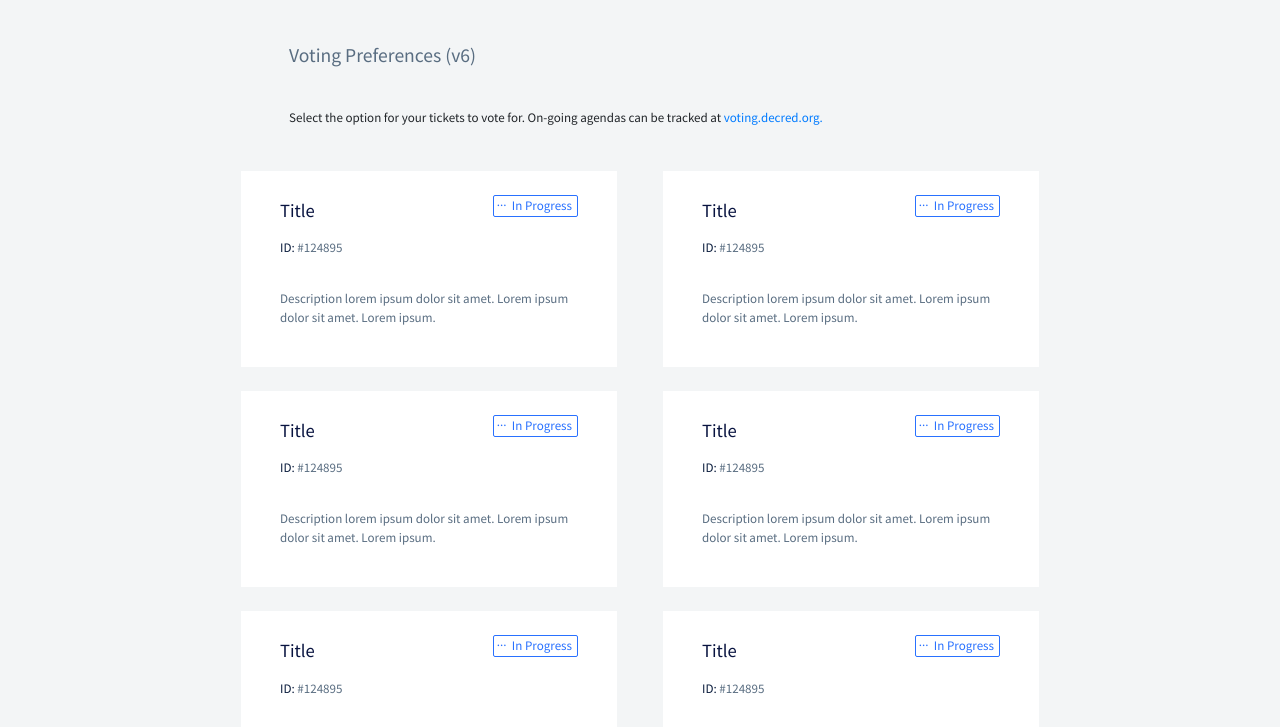
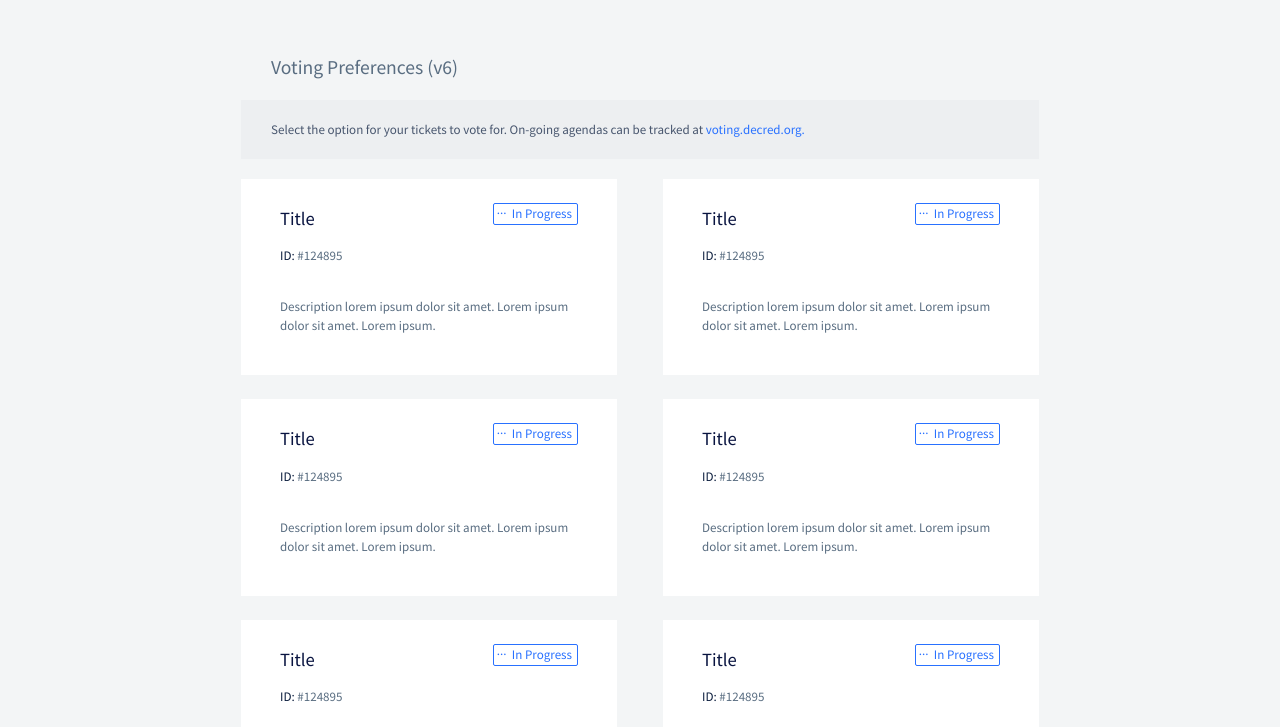
Before and after one commit to TUXCMD/dcrstakepooltheme-new, a plain HTML site: page voting.html in a window 1280 px wide. Shown: the part 65-792 px from the top of the page. Drawn offline with nearby package versions, Linux system fonts and the light colour scheme.

Commit message:
Voting refactor WIP

```diff
--- a/scss/partials/_layout.scss
+++ b/scss/partials/_layout.scss
@@ -201,11 +201,15 @@
     		text-overflow: ellipsis;
     	}
 	}
+}
 
-	.row {
-		&--stats {
-		    margin-left: -30px;
-		    margin-right: -60px;
-		}
+.row {
+	&--stats {
+	    margin-left: -30px;
+	    margin-right: -60px;
+	}
+
+	&--voting {
+		margin-top: 20px;
 	}
 }
--- a/voting.html
+++ b/voting.html
@@ -15,7 +15,7 @@
 
 	<body>
 
-	    <nav class="site-header sticky-top py-3 mb-5">
+	    <nav class="site-header sticky-top py-3">
 		    <div class="container">
 		      	<div class="row mx-3 mx-lg-0">
 			        <div class="col-2 px-0 px-md-3">
@@ -75,16 +75,19 @@
             </ul>
         </nav>
 
-	    <div class="container container--narrow mb-5">
+		<section class="site-content">
+		    <div class="container container--narrow">
 		    	<div class="row mx-3">
-	    		<div class="col-12 mb-3 px-sm-5 px-4">
-	    			<h1>Voting Preferences (v6)</h1>
+		    		<section class="block">
+			    		<div class="col-12 block__title">
+			    			<h1><span>Voting Preferences (v6)</span></h1>
 			    		</div>
-	    		<div class="col-12 mb-4 px-sm-5 px-4 pt-3 pb-1 voting--block">
-	    			<p class="voting--block__description">Select the option for your tickets to vote for. On-going agendas can be tracked at <a href="#">voting.decred.org.</a></p>
+			    		<div class="col-12 block__description">
+			    			<p>Select the option for your tickets to vote for. On-going agendas can be tracked at <a href="#">voting.decred.org.</a></p>
 			    		</div>
+			    	</section>
 		    	</div>
-	    	<div class="row">
+		    	<div class="row row--voting">
 		    		<div class="col-lg-6 col-12 mb-4">
 		    			<div id="accordion">
 			    			<div class="row p-sm-4 px-2 py-4 mr-lg-2 mx-3 bg-white voting--white-block" data-toggle="collapse" data-target="#collapseOne" aria-expanded="false" aria-controls="collapseOne">
@@ -327,6 +330,7 @@
 		    		</div>
 		    	</div>
 		    </div>
+		</section>
 
 		<div class="update-btn d-none align-items-center">
 			<div class="container d-flex justify-content-center">
```
Also changed, not shown: low-fee-tickets.html (+1 -1 lines), style.css, 1 other file. Lines whose indentation alone changed are shown as unchanged.
